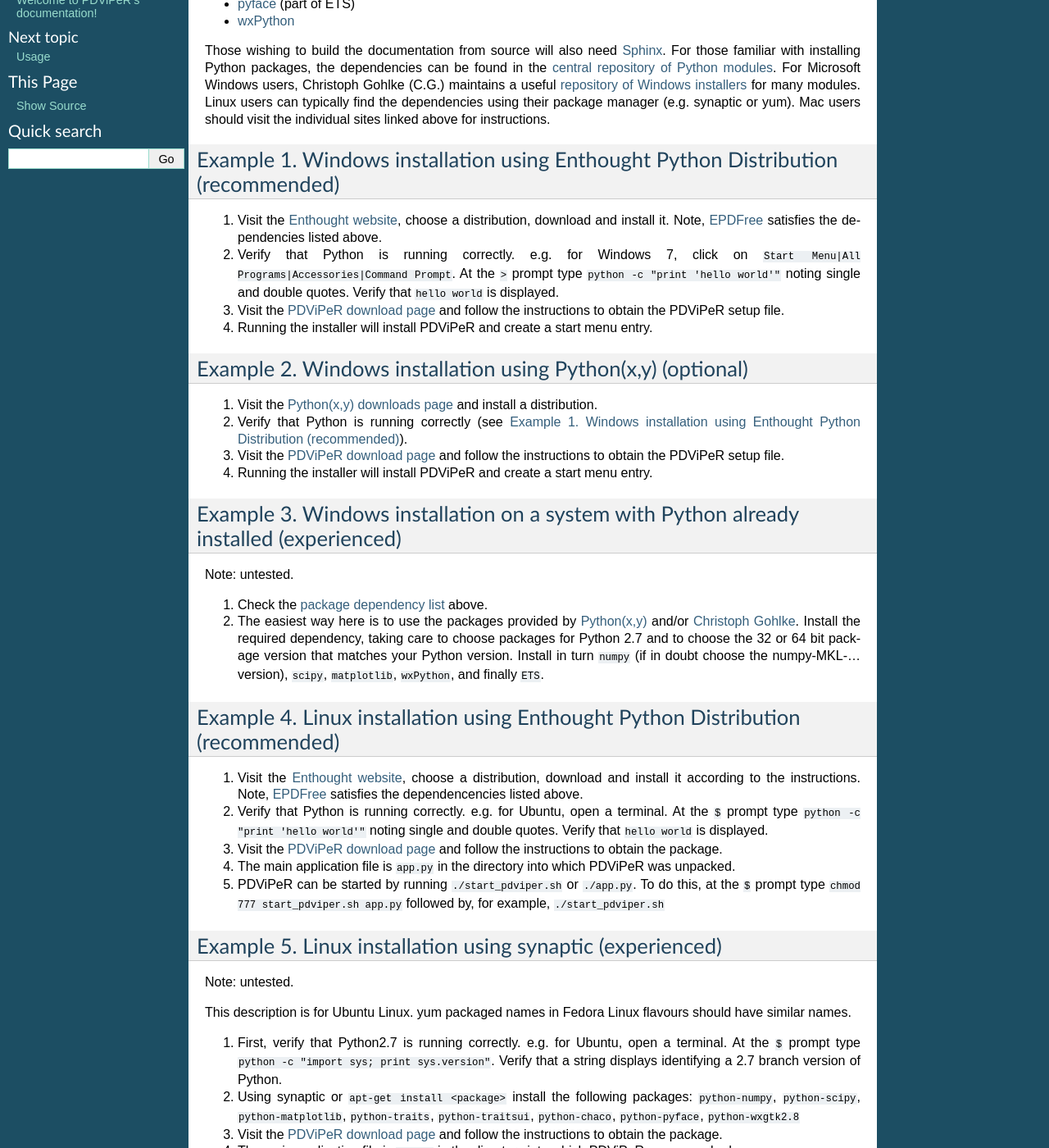
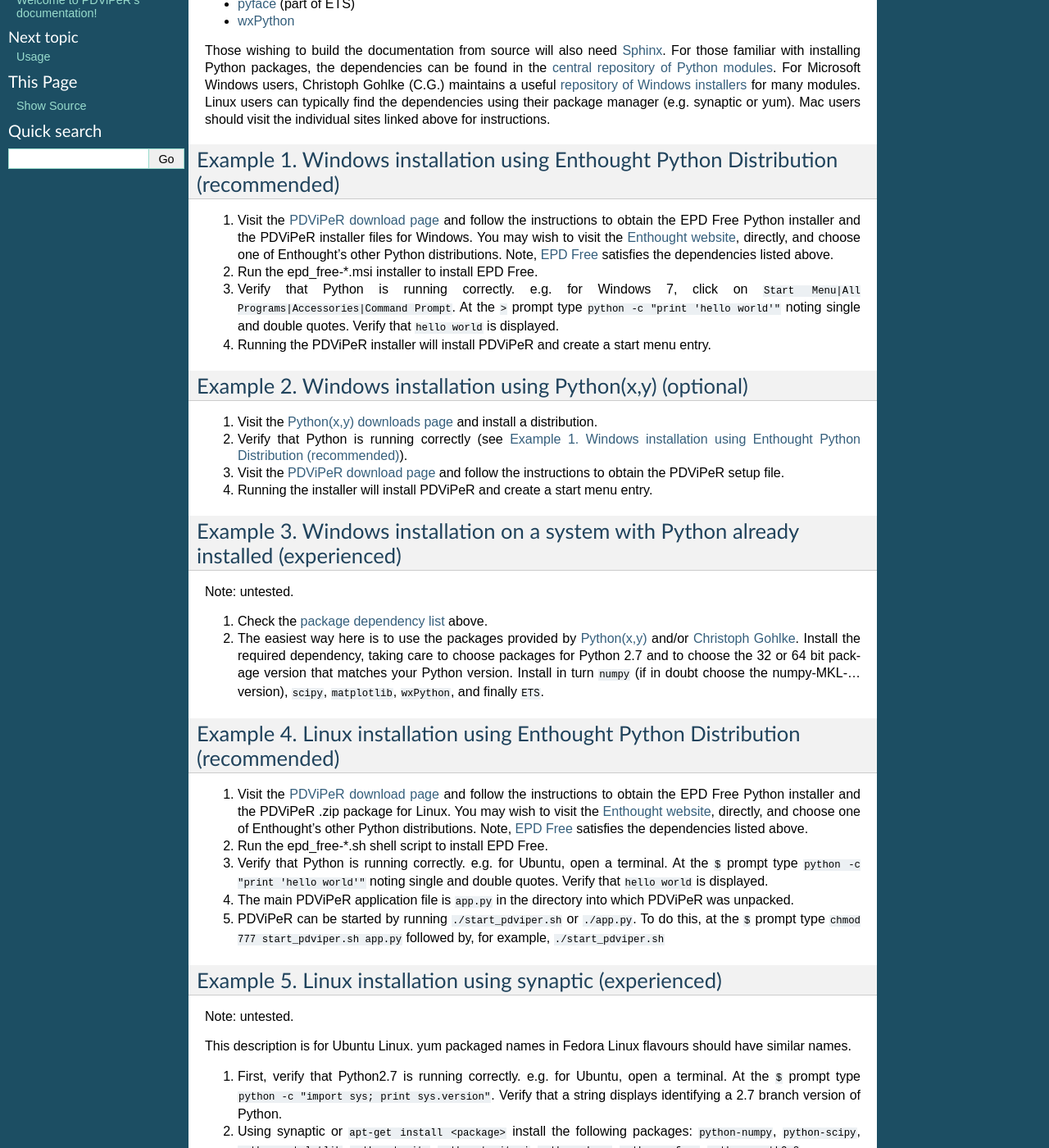
Before and after one commit to AustralianSynchrotron/pdviper, a Sphinx documentation site: the page built from docs/installation.rst, in a window 1280 px wide and 1400 px high, scrolled down 535 px. Shown: the whole window at 82% size. Built offline with Sphinx 7.4.7, drawn with Linux system fonts in a browser that asks for light colours; formulas are drawn with MathJax 3; some of the changed text lies outside the part shown.

Commit message:
Slight change to installation instructions

```diff
--- a/docs/installation.rst
+++ b/docs/installation.rst
@@ -32,13 +32,13 @@
 Example 1. Windows installation using Enthought Python Distribution (recommended)
 ---------------------------------------------------------------------------------
 
-#. Visit the `Enthought website <http://www.enthought.com/products/epd.php>`_, choose a distribution, download and install it. Note, `EPDFree <http://www.enthought.com/products/epd_free.php>`_ satisfies the dependencies listed above.
+#. Visit the `PDViPeR download page <http://www.synchrotron.org.au/pdviper>`_ and follow the instructions to obtain the EPD Free Python installer and the PDViPeR installer files for Windows. You may wish to visit the `Enthought website <http://www.enthought.com/products/epd.php>`_, directly, and choose one of Enthought's other Python distributions. Note, `EPD Free <http://www.enthought.com/products/epd_free.php>`_ satisfies the dependencies listed above.
+#. Run the epd_free-\*.msi installer to install EPD Free.
 #. Verify that Python is running correctly.
    e.g. for Windows 7, click on ``Start Menu|All Programs|Accessories|Command Prompt``.
    At the ``>`` prompt type ``python -c "print 'hello world'"`` noting single and double quotes.
    Verify that ``hello world`` is displayed.
-#. Visit the `PDViPeR download page <http://www.synchrotron.org.au/pdviper>`_ and follow the instructions to obtain the PDViPeR setup file.
-#. Running the installer will install PDViPeR and create a start menu entry.
+#. Running the PDViPeR installer will install PDViPeR and create a start menu entry.
 
 Example 2. Windows installation using Python(x,y) (optional)
 ------------------------------------------------------------
@@ -61,13 +61,13 @@
 Example 4. Linux installation using Enthought Python Distribution (recommended)
 -------------------------------------------------------------------------------
 
-#. Visit the `Enthought website <http://www.enthought.com/products/epd.php>`_, choose a distribution, download and install it according to the instructions. Note, `EPDFree <http://www.enthought.com/products/epd_free.php>`_ satisfies the dependencencies listed above.
+#. Visit the `PDViPeR download page <http://www.synchrotron.org.au/pdviper>`_ and follow the instructions to obtain the EPD Free Python installer and the PDViPeR .zip package for Linux. You may wish to visit the `Enthought website <http://www.enthought.com/products/epd.php>`_, directly, and choose one of Enthought's other Python distributions. Note, `EPD Free <http://www.enthought.com/products/epd_free.php>`_ satisfies the dependencies listed above.
+#. Run the epd_free-\*.sh shell script to install EPD Free.
 #. Verify that Python is running correctly.
    e.g. for Ubuntu, open a terminal.
    At the ``$`` prompt type ``python -c "print 'hello world'"`` noting single and double quotes.
    Verify that ``hello world`` is displayed.
-#. Visit the `PDViPeR download page <http://www.synchrotron.org.au/pdviper>`_ and follow the instructions to obtain the package.
-#. The main application file is ``app.py`` in the directory into which PDViPeR was unpacked.
+#. The main PDViPeR application file is ``app.py`` in the directory into which PDViPeR was unpacked.
 #. PDViPeR can be started by running ``./start_pdviper.sh`` or ``./app.py``. To do this,
    at the ``$`` prompt type ``chmod 777 start_pdviper.sh app.py`` followed by, for example, ``./start_pdviper.sh``
 
@@ -91,8 +91,8 @@
 Example 6. Mac OSX installation (recommended)
 ---------------------------------------------
 
-#. Visit the `Enthought website <http://www.enthought.com/products/epd.php>`_, choose a distribution, download and install it according to the instructions. Note, `EPDFree <http://www.enthought.com/products/epd_free.php>`_ satisfies the dependencencies listed above.
-#. Visit the `PDViPeR download page <http://www.synchrotron.org.au/pdviper>`_ and follow the instructions to obtain the package.
+#. Visit the `PDViPeR download page <http://www.synchrotron.org.au/pdviper>`_ and follow the instructions to obtain the EPD Free Python installer and the PDViPeR .zip package for Mac OSX. You may wish to visit the `Enthought website <http://www.enthought.com/products/epd.php>`_, directly, and choose one of Enthought's other Python distributions. Note, `EPD Free <http://www.enthought.com/products/epd_free.php>`_ satisfies the dependencies listed above.
+#. Run the epd_free-\*.dmg installer to install EPD Free.
 #. Move the .zip package to the Applications folder.
 #. Double click the Application .zip package to unpack it the first time.
 #. Now you can double click the package to start PDViPeR.
```
